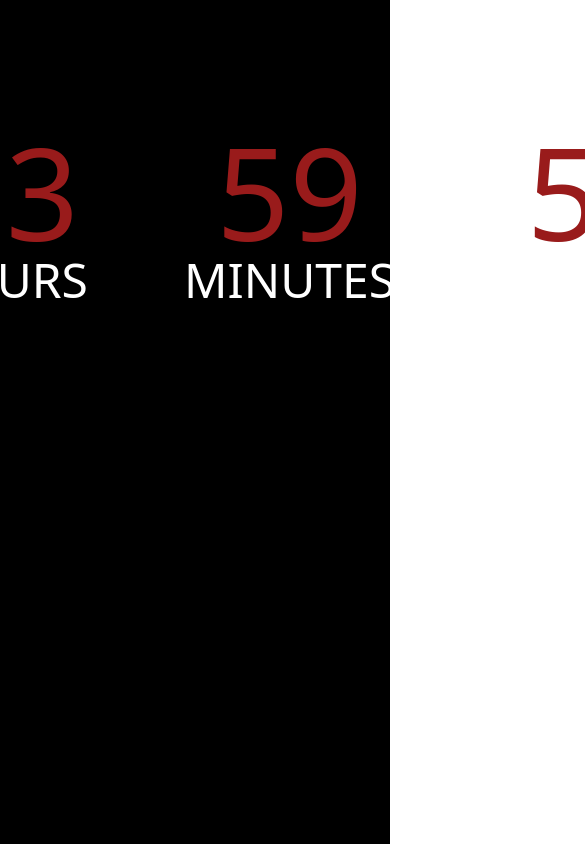
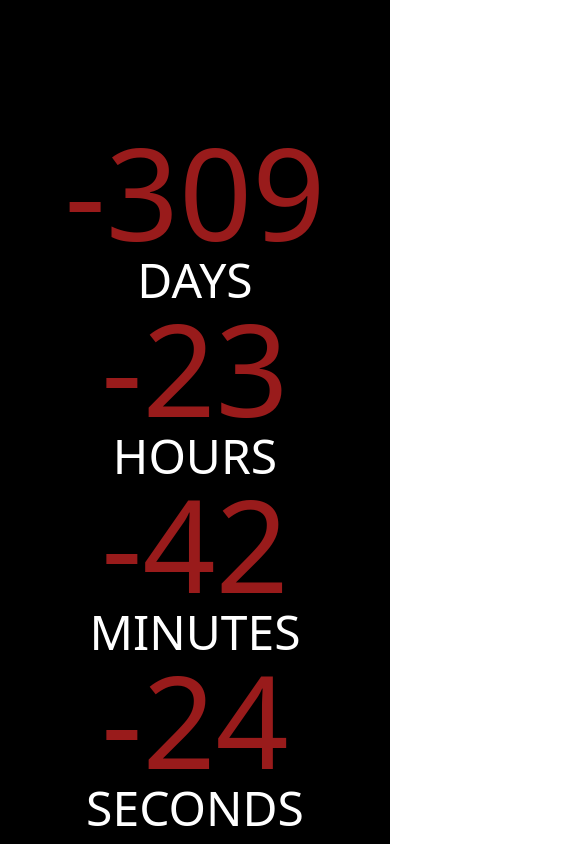
Before and after one commit to matherique/vamos-morar-juntos, a Next.js app: page / in a window 390 px wide. Shown: the top 844 px of the page, 585 px wide, since content can reach past the window. Built offline with nearby package versions, Linux system fonts and the light colour scheme.

Commit message:
feat: added countdown code

```diff
--- a/package.json
+++ b/package.json
@@ -12,6 +12,7 @@
     "@types/node": "18.11.9",
     "@types/react": "18.0.25",
     "@types/react-dom": "18.0.8",
+    "dayjs": "^1.11.6",
     "eslint": "8.26.0",
     "eslint-config-next": "13.0.2",
     "next": "13.0.2",
--- /dev/null
+++ b/src/constants.ts
@@ -0,0 +1 @@
+export const MAGIC_DATE = "2022-01-01"
--- /dev/null
+++ b/src/counter.ts
@@ -0,0 +1,11 @@
+import dayjs from "dayjs";
+
+export function counter(start: dayjs.Dayjs, end: dayjs.Dayjs): [number, number, number, number] {
+  const distance = end.diff(start, "milliseconds")
+  const daysCount = Math.floor(distance / (1000 * 60 * 60 * 24));
+  const hoursCount = Math.floor((distance % (1000 * 60 * 60 * 24)) / (1000 * 60 * 60));
+  const minutesCount = Math.floor((distance % (1000 * 60 * 60)) / (1000 * 60));
+  const secondsCount = Math.floor((distance % (1000 * 60)) / 1000);
+
+  return [daysCount, hoursCount, minutesCount, secondsCount];
+}
--- a/src/pages/index.tsx
+++ b/src/pages/index.tsx
@@ -1,21 +1,47 @@
+import dayjs from "dayjs"
+import { useEffect, useState } from "react"
+import { MAGIC_DATE } from "../constants"
+import { counter } from "../counter"
+
+const target = dayjs(MAGIC_DATE)
+
 export default function Home() {
+  const [days, setDays] = useState(59)
+  const [hours, setHours] = useState(23)
+  const [minutes, setMinutes] = useState(59)
+  const [seconds, setSeconds] = useState(59)
+
+  useEffect(() => {
+    let timeoutId = setTimeout(() => {
+      const now = dayjs()
+      const [d, h, m, s] = counter(now, target)
+
+      setDays(d)
+      setHours(h)
+      setMinutes(m)
+      setSeconds(s)
+    }, 1000)
+
+    return () => clearTimeout(timeoutId)
+  }, [seconds])
+
   return (
-    <div className="w-screen h-screen bg-black flex justify-center ">
-      <div className="flex flex-row gap-24 mt-32">
+    <div className="w-full h-screen bg-black flex justify-center ">
+      <div className="lg:flex flex-row gap-24 mt-32">
         <div className="flex flex-col text-center">
-          <span className="text-red-800 text-9xl">59</span>
+          <span className="text-red-800 text-9xl">{days}</span>
           <span className="text-white uppercase text-5xl">Days</span>
         </div>
         <div className="flex flex-col text-center">
-          <span className="text-red-800 text-9xl">23</span>
+          <span className="text-red-800 text-9xl">{hours}</span>
           <span className="text-white uppercase text-5xl">Hours</span>
         </div>
         <div className="flex flex-col text-center">
-          <span className="text-red-800 text-9xl">59</span>
+          <span className="text-red-800 text-9xl">{minutes}</span>
           <span className="text-white uppercase text-5xl">Minutes</span>
         </div>
         <div className="flex flex-col text-center">
-          <span className="text-red-800 text-9xl">59</span>
+          <span className="text-red-800 text-9xl">{seconds}</span>
           <span className="text-white uppercase text-5xl">Seconds</span>
         </div>
       </div>
```
Also changed, not shown: 1 other file (tests, documents, lock files or other folders).
